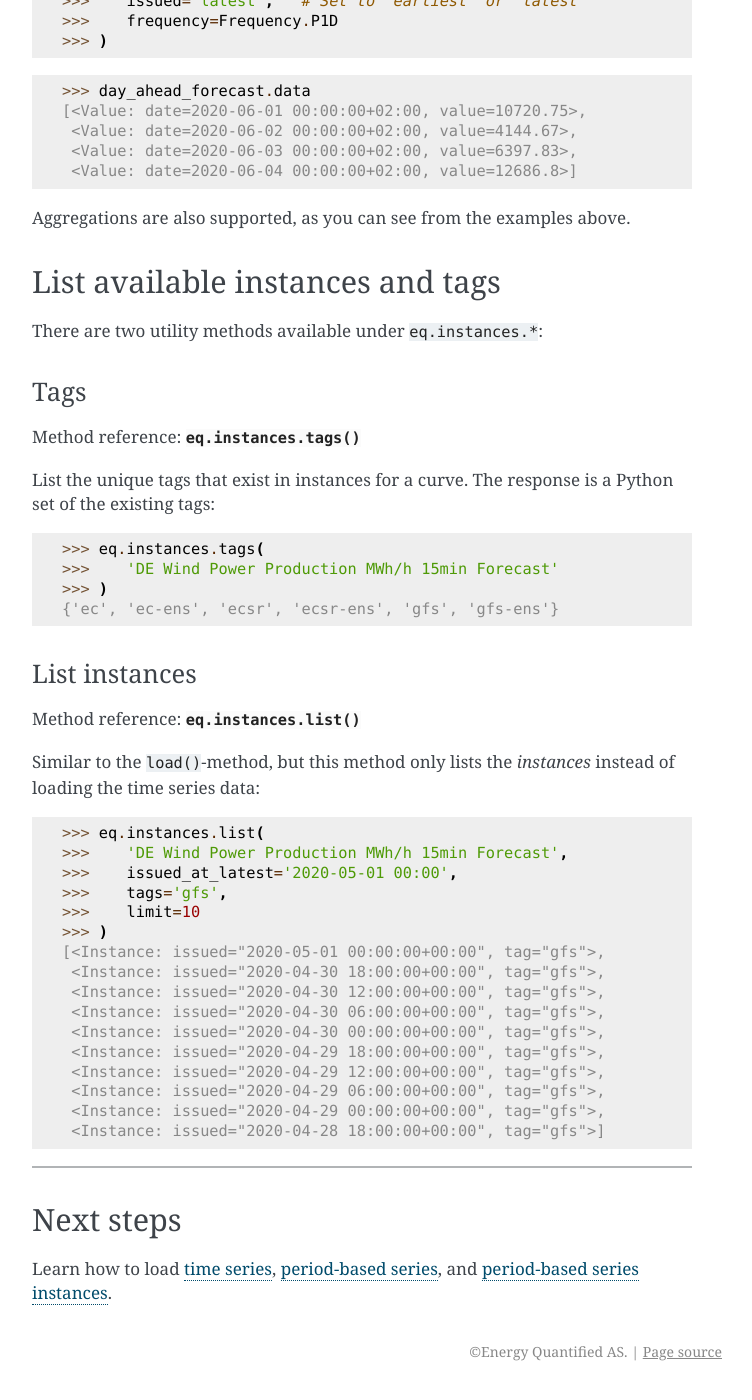
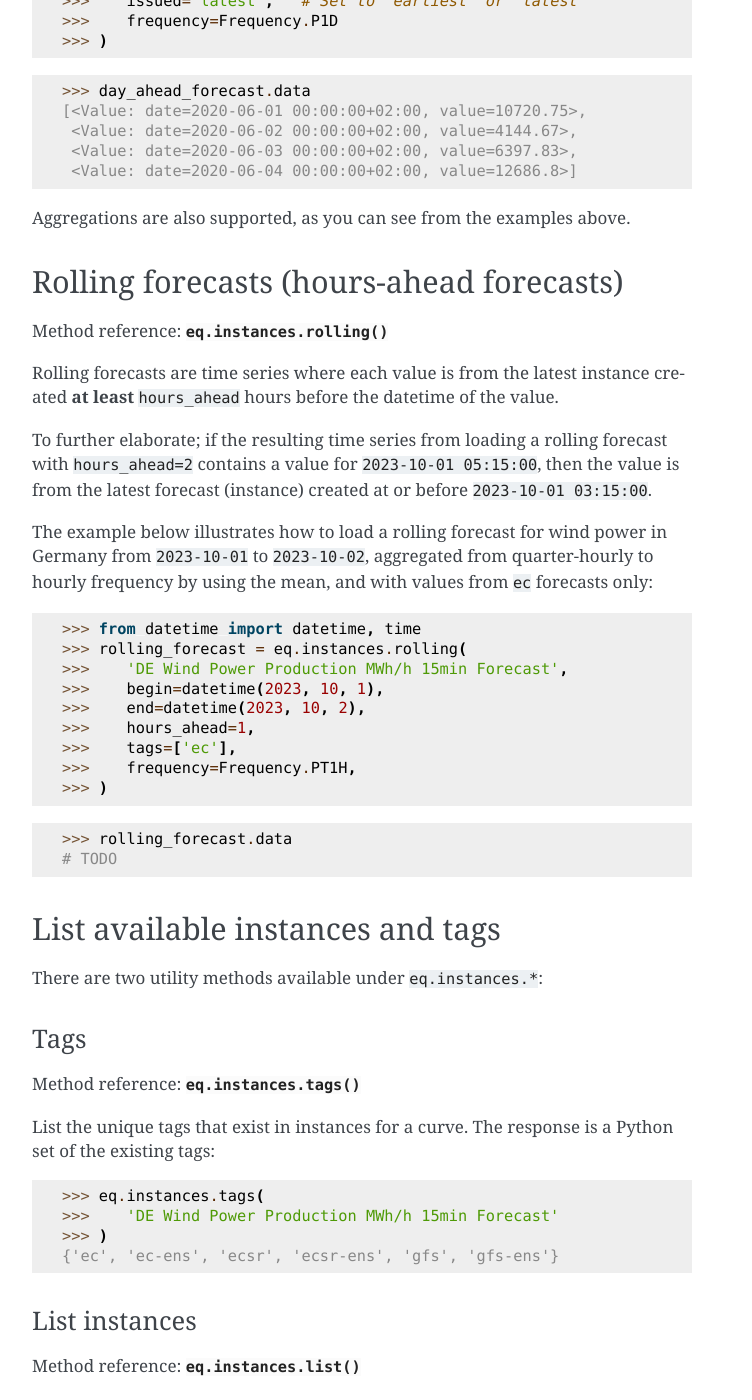
Before and after one commit to energyquantified/eq-python-client, a Sphinx documentation site: the page built from docs/userguide/instances.rst, in a window 1280 px wide and 1400 px high, scrolled down 5258 px. Shown: the whole window, without its empty margins (388-1140 px from the left). Built offline with Sphinx 7.4.7, drawn with Linux system fonts in a browser that asks for light colours; some of the changed text lies outside the part shown.

Commit message:
(wip) Add documentation for rolling forecast

```diff
--- a/docs/userguide/instances.rst
+++ b/docs/userguide/instances.rst
@@ -259,6 +259,37 @@ day from 1 June to 5 June:
 Aggregations are also supported, as you can see from the examples above.
 
 
+Rolling forecasts (hours-ahead forecasts)
+--------------------------------------
+
+Method reference: :py:meth:`eq.instances.rolling() <energyquantified.api.InstancesAPI.rolling>`
+
+Rolling forecasts are time series where each value is from the latest instance
+created **at least** ``hours_ahead`` hours before the datetime of the value.
+
+To further elaborate; if the resulting time series from loading a rolling
+forecast with ``hours_ahead=2`` contains a value for ``2023-10-01 05:15:00``,
+then the value is from the latest forecast (instance) created at or before
+``2023-10-01 03:15:00``.
+
+The example below illustrates how to load a rolling forecast for wind power in
+Germany from ``2023-10-01`` to ``2023-10-02``, aggregated from quarter-hourly to
+hourly frequency by using the mean, and with values from ``ec`` forecasts only:
+
+   >>> from datetime import datetime, time
+   >>> rolling_forecast = eq.instances.rolling(
+   >>>    'DE Wind Power Production MWh/h 15min Forecast',
+   >>>    begin=datetime(2023, 10, 1),
+   >>>    end=datetime(2023, 10, 2),
+   >>>    hours_ahead=1,
+   >>>    tags=['ec'],
+   >>>    frequency=Frequency.PT1H,
+   >>> )
+
+   >>> rolling_forecast.data
+   # TODO
+
+
 List available instances and tags
 ---------------------------------
 
```
